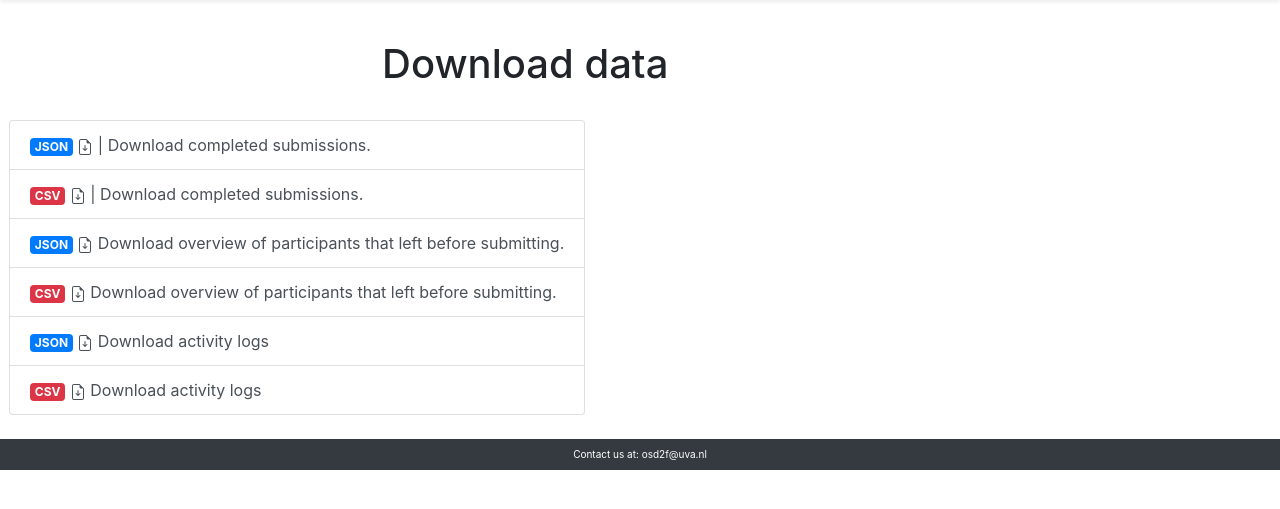
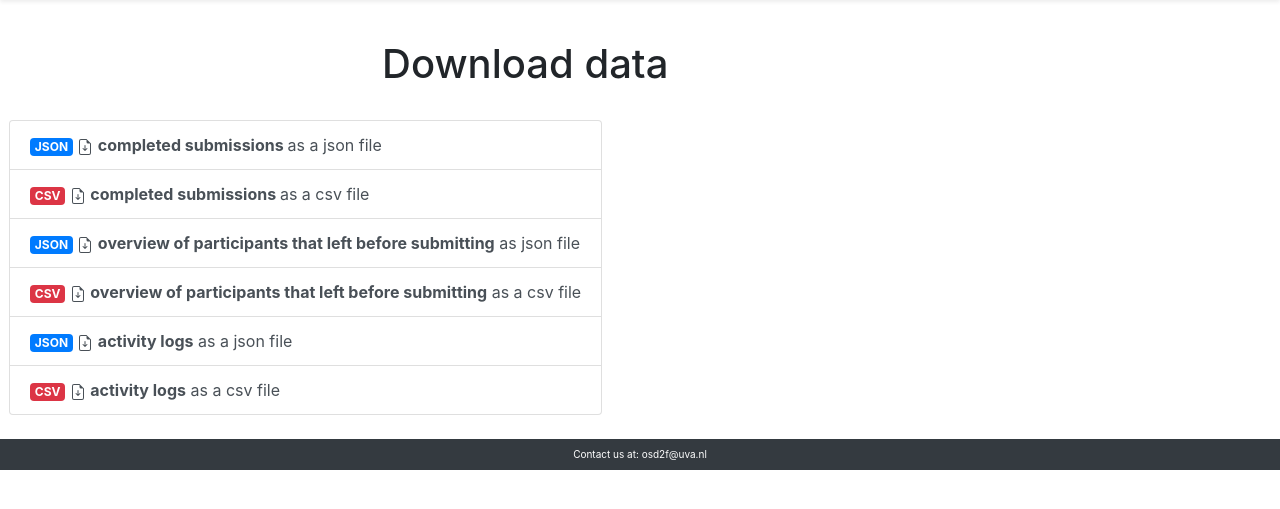
Before and after one commit to uvacw/osd2f, a Python web app: template osd2f/templates/download.html in a window 1280 px wide. Shown: the part 56-565 px from the top of the page. Run offline with Jinja, Linux system fonts and the light colour scheme; the template is opened without the code that fills it, so the values that code supplies are empty; some libraries are stand-ins or nearby versions.

Commit message:
layout tweaks

```diff
--- a/osd2f/templates/download.html
+++ b/osd2f/templates/download.html
@@ -59,7 +59,7 @@
                             <path d="M8.5 6.5a.5.5 0 0 0-1 0v3.793L6.354 9.146a.5.5 0 1 0-.708.708l2 2a.5.5 0 0 0 .708 0l2-2a.5.5 0 0 0-.708-.708L8.5 10.293V6.5z"/>
                             <path d="M14 14V4.5L9.5 0H4a2 2 0 0 0-2 2v12a2 2 0 0 0 2 2h8a2 2 0 0 0 2-2zM9.5 3A1.5 1.5 0 0 0 11 4.5h2V14a1 1 0 0 1-1 1H4a1 1 0 0 1-1-1V2a1 1 0 0 1 1-1h5.5v2z"/>
                         </svg>
-                        | Download completed submissions.
+                        <b> completed submissions </b> as a json file
                     </a>
                     <a href="/collector/osd2f_completed_submissions.csv" class="list-group-item list-group-item-action">
                         <span class="badge bg-danger text-white">CSV</span>
@@ -67,7 +67,7 @@
                             <path d="M8.5 6.5a.5.5 0 0 0-1 0v3.793L6.354 9.146a.5.5 0 1 0-.708.708l2 2a.5.5 0 0 0 .708 0l2-2a.5.5 0 0 0-.708-.708L8.5 10.293V6.5z"/>
                             <path d="M14 14V4.5L9.5 0H4a2 2 0 0 0-2 2v12a2 2 0 0 0 2 2h8a2 2 0 0 0 2-2zM9.5 3A1.5 1.5 0 0 0 11 4.5h2V14a1 1 0 0 1-1 1H4a1 1 0 0 1-1-1V2a1 1 0 0 1 1-1h5.5v2z"/>
                         </svg>
-                        | Download completed submissions.
+                        <b> completed submissions </b> as a csv file
                     </a>
 
                     <a href="/collector/osd2f_pending_participants.json" class="list-group-item list-group-item-action">
@@ -76,7 +76,7 @@
                             <path d="M8.5 6.5a.5.5 0 0 0-1 0v3.793L6.354 9.146a.5.5 0 1 0-.708.708l2 2a.5.5 0 0 0 .708 0l2-2a.5.5 0 0 0-.708-.708L8.5 10.293V6.5z"/>
                             <path d="M14 14V4.5L9.5 0H4a2 2 0 0 0-2 2v12a2 2 0 0 0 2 2h8a2 2 0 0 0 2-2zM9.5 3A1.5 1.5 0 0 0 11 4.5h2V14a1 1 0 0 1-1 1H4a1 1 0 0 1-1-1V2a1 1 0 0 1 1-1h5.5v2z"/>
                         </svg>
-                        Download overview of participants that left before submitting.
+                        <b>overview of participants that left before submitting</b> as json file
                     </a>
                     <a href="/collector/osd2f_pending_participants.csv" class="list-group-item list-group-item-action">
                         <span class="badge bg-danger text-white">CSV</span>
@@ -84,7 +84,7 @@
                             <path d="M8.5 6.5a.5.5 0 0 0-1 0v3.793L6.354 9.146a.5.5 0 1 0-.708.708l2 2a.5.5 0 0 0 .708 0l2-2a.5.5 0 0 0-.708-.708L8.5 10.293V6.5z"/>
                             <path d="M14 14V4.5L9.5 0H4a2 2 0 0 0-2 2v12a2 2 0 0 0 2 2h8a2 2 0 0 0 2-2zM9.5 3A1.5 1.5 0 0 0 11 4.5h2V14a1 1 0 0 1-1 1H4a1 1 0 0 1-1-1V2a1 1 0 0 1 1-1h5.5v2z"/>
                         </svg>
-                        Download overview of participants that left before submitting.
+                        <b>overview of participants that left before submitting</b> as a csv file
                     </a>
 
                     <a href="/collector/osd2f_activity_logs.json" class="list-group-item list-group-item-action">
@@ -93,7 +93,7 @@
                             <path d="M8.5 6.5a.5.5 0 0 0-1 0v3.793L6.354 9.146a.5.5 0 1 0-.708.708l2 2a.5.5 0 0 0 .708 0l2-2a.5.5 0 0 0-.708-.708L8.5 10.293V6.5z"/>
                             <path d="M14 14V4.5L9.5 0H4a2 2 0 0 0-2 2v12a2 2 0 0 0 2 2h8a2 2 0 0 0 2-2zM9.5 3A1.5 1.5 0 0 0 11 4.5h2V14a1 1 0 0 1-1 1H4a1 1 0 0 1-1-1V2a1 1 0 0 1 1-1h5.5v2z"/>
                         </svg>
-                        Download activity logs
+                        <b>activity logs</b> as a json file
                     </a>
                     <a href="/collector/osd2f_activity_logs.csv" class="list-group-item list-group-item-action">
                         <span class="badge bg-danger text-white">CSV</span>
@@ -101,7 +101,7 @@
                             <path d="M8.5 6.5a.5.5 0 0 0-1 0v3.793L6.354 9.146a.5.5 0 1 0-.708.708l2 2a.5.5 0 0 0 .708 0l2-2a.5.5 0 0 0-.708-.708L8.5 10.293V6.5z"/>
                             <path d="M14 14V4.5L9.5 0H4a2 2 0 0 0-2 2v12a2 2 0 0 0 2 2h8a2 2 0 0 0 2-2zM9.5 3A1.5 1.5 0 0 0 11 4.5h2V14a1 1 0 0 1-1 1H4a1 1 0 0 1-1-1V2a1 1 0 0 1 1-1h5.5v2z"/>
                         </svg>
-                        Download activity logs
+                        <b>activity logs</b> as a csv file
                     </a>
                   </div>
 
```
